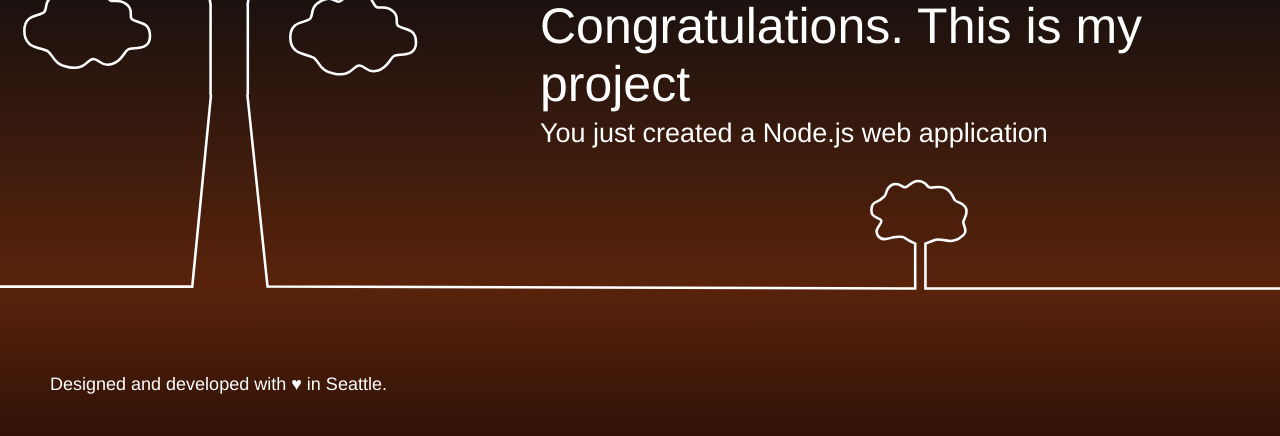
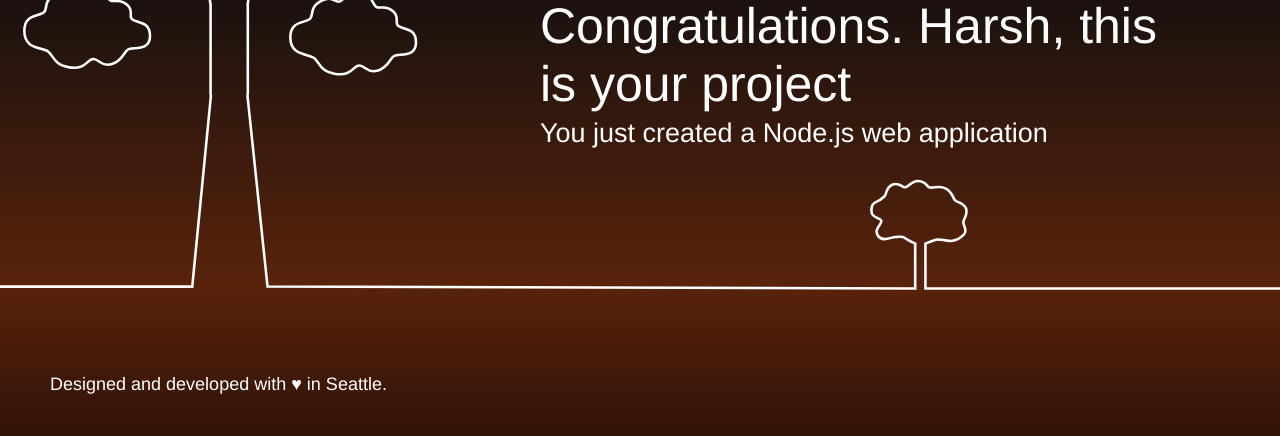
Before and after one commit to Harshm1212/DevOps-App1, a website: page public/index.html in a window 1280 px wide. Shown: the part 356-792 px from the top of the page. Drawn offline with Linux system fonts and the light colour scheme.

Commit message:
edit file

```diff
--- a/public/index.html
+++ b/public/index.html
@@ -58,7 +58,7 @@
         <div class="message">
             <a class="twitter-link" href="https://twitter.com/home/?status=I%20created%20a%20project%20with%20AWS%20CodeStar!%20%23AWS%20%23AWSCodeStar%20https%3A%2F%2Faws.amazon.com%2Fcodestar"><img src="assets/img/tweet.svg" /></a>
             <div class="text">
-                <h1>Congratulations. This is my project</h1>
+                <h1>Congratulations. Harsh, this is your project</h1>
                 <h2>You just created a Node.js web application</h2>
             </div>
         </div>
```
